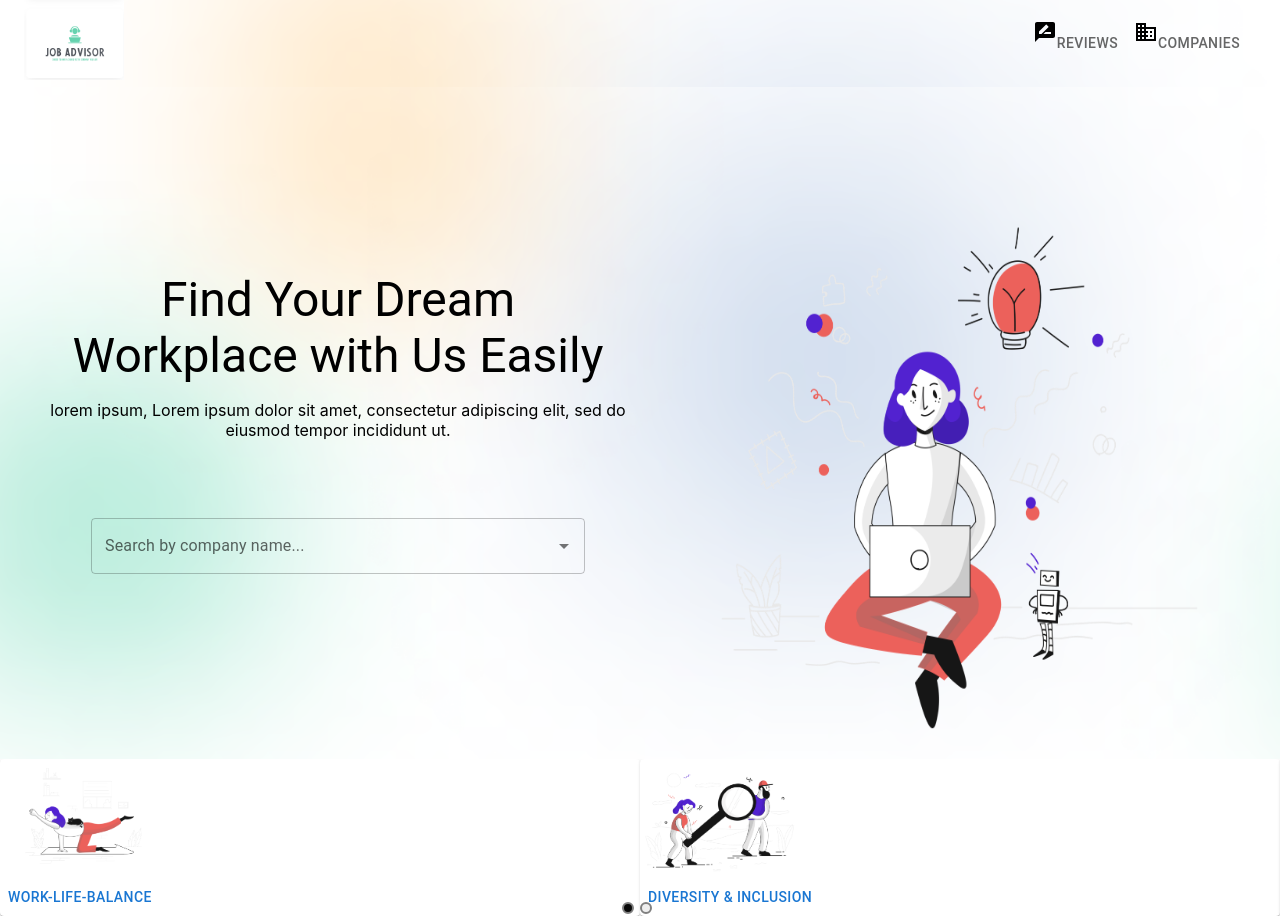
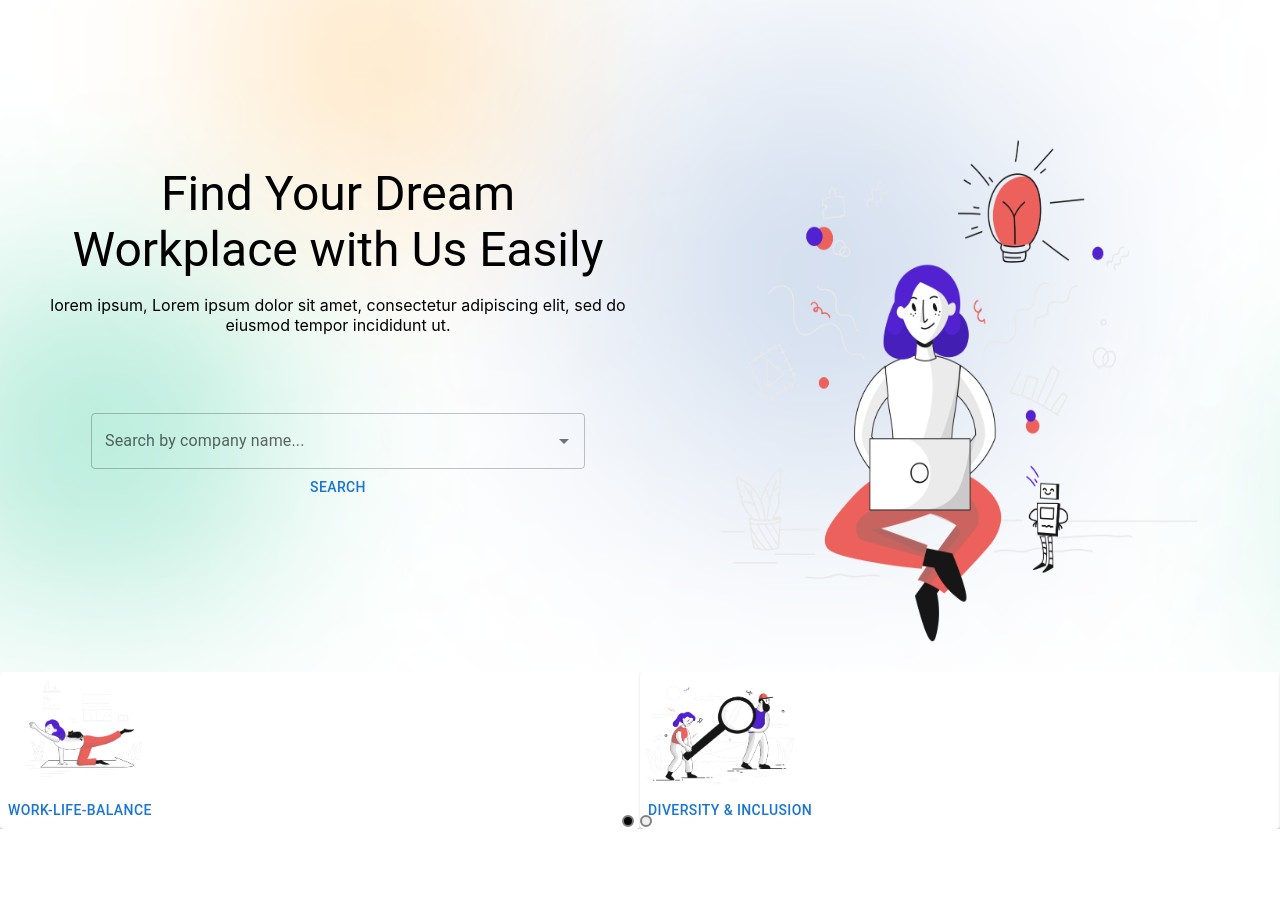
Before and after one commit to Job-Advisor-project/FrontEnd, a React (Create React App) app in the folder react/: page / in a window 1280 px wide. After the commit the page ends 829 px from the top, so only its background shows below. Built offline with nearby package versions, Linux system fonts and the light colour scheme.

Commit message:
added search component and api call, routers

```diff
--- a/react/src/App.js
+++ b/react/src/App.js
@@ -1,11 +1,12 @@
 import React, { useState } from "react";
 import { BrowserRouter as Router, Routes, Route } from "react-router-dom";
+import CompanyOverview from "./pages/CompanyOverview";
 import HomePage from "./pages/Home";
 import SearchResult from "./pages/SearchResult";
 
 export default function App() {
   const [tag, setTag] = useState("work&life");
-
+  const [company, setCompany] = useState("");
   const handleSelection = (selectedTag) => {
     selectedTag && setTag(selectedTag);
   };
@@ -14,8 +15,17 @@ export default function App() {
     <div>
       <Router>
         <Routes>
-          <Route path="/" element={<HomePage onSelect={handleSelection} />} />
+          <Route
+            path="/"
+            element={
+              <HomePage setCompany={setCompany} onSelect={handleSelection} />
+            }
+          />
           <Route path="/searchResult" element={<SearchResult tag={tag} />} />
+          <Route
+            path="/companyOverview"
+            element={<CompanyOverview company={company} />}
+          />
         </Routes>
       </Router>
     </div>
--- /dev/null
+++ b/react/src/api/companyData.js
@@ -0,0 +1,7 @@
+export async function getCompanyData(input) {
+  let url = `http://localhost:1337/api/companies?filters[name][$eq]=${input}`;
+  const response = await fetch(url);
+  const result = await response.json();
+  const data = result.data;
+  return data;
+}
--- /dev/null
+++ b/react/src/api/viewModelels/companyDataVm.js
@@ -0,0 +1,8 @@
+import { getCompanyData } from "../companyData";
+
+export async function getCompanyDataVm(company) {
+  console.log(company);
+  const data = await getCompanyData(company);
+  console.log(data);
+  return data;
+}
--- a/react/src/components/Banner.jsx
+++ b/react/src/components/Banner.jsx
@@ -2,9 +2,7 @@ import { Box, Typography } from "@mui/material";
 import SearchBar from "./SearchBar";
 // import { useState } from "react";
 
-export default function Banner() {
-  // const [searchQuery, setSearchQuery] = useState("");
-
+export default function Banner({ setCompany }) {
   return (
     <Box
       sx={{
@@ -43,7 +41,7 @@ export default function Banner() {
           lorem ipsum, Lorem ipsum dolor sit amet, consectetur adipiscing elit,
           sed do eiusmod tempor incididunt ut.
         </Typography>
-        <SearchBar></SearchBar>
+        <SearchBar setCompany={setCompany}></SearchBar>
       </div>
       <img
         src="../../assets/figma download/pixeltrue-idea-1.png"
--- a/react/src/components/SearchBar.jsx
+++ b/react/src/components/SearchBar.jsx
@@ -2,12 +2,21 @@ import { useState } from "react";
 import TextField from "@mui/material/TextField";
 import Autocomplete from "@mui/material/Autocomplete";
 import { getCompanyListVm } from "../api/viewModelels/companyListVm";
+import { Button } from "@mui/material";
+import { useNavigate } from "react-router-dom";
 
-export default function SearchBar() {
+export default function SearchBar({ setCompany }) {
+  const navigate = useNavigate();
   const [data, setData] = useState([]);
+  const [inputValue, setInputValue] = useState("");
   return (
+    <>
       <Autocomplete
         disablePortal
+        inputValue={inputValue}
+        onInputChange={(event, newInputValue) => {
+          setInputValue(newInputValue);
+        }}
         id="combo-box-demo"
         options={data}
         sx={{ alignSelf: "center" }}
@@ -20,5 +29,14 @@ export default function SearchBar() {
           />
         )}
       />
+      <Button
+        onClick={() => {
+          setCompany(inputValue);
+          navigate("/companyOverview");
+        }}
+      >
+        Search
+      </Button>
+    </>
   );
 }
--- /dev/null
+++ b/react/src/pages/CompanyOverview.jsx
@@ -0,0 +1,15 @@
+import { Typography } from "@mui/material";
+import { useEffect, useState } from "react";
+import { getCompanyDataVm } from "../api/viewModelels/companyDataVm";
+
+export default function CompanyOverview({ company }) {
+  const [companyData, setCompanyData] = useState([]);
+  useEffect(() => {
+    getCompanyDataVm(company).then((vm) => {
+      setCompanyData(vm);
+    });
+  }, [company]);
+  return companyData.map((comp) => (
+    <Typography>{comp.attributes.name}</Typography>
+  ));
+}
--- a/react/src/pages/Home.jsx
+++ b/react/src/pages/Home.jsx
@@ -1,12 +1,12 @@
 import Banner from "../components/Banner";
 import CarouselSlide from "../components/CarouselCards";
-import Header from "../components/Header";
+// import Header from "../components/Header";
 
-export default function Homepage({ onSelect }) {
+export default function Homepage({ onSelect, setCompany }) {
   return (
     <>
-      <Header></Header>
-      <Banner></Banner>
+      {/* <Header></Header> */}
+      <Banner setCompany={setCompany}></Banner>
       <CarouselSlide onSelect={onSelect}></CarouselSlide>
     </>
   );
```
Lines whose indentation alone changed are shown as unchanged.
